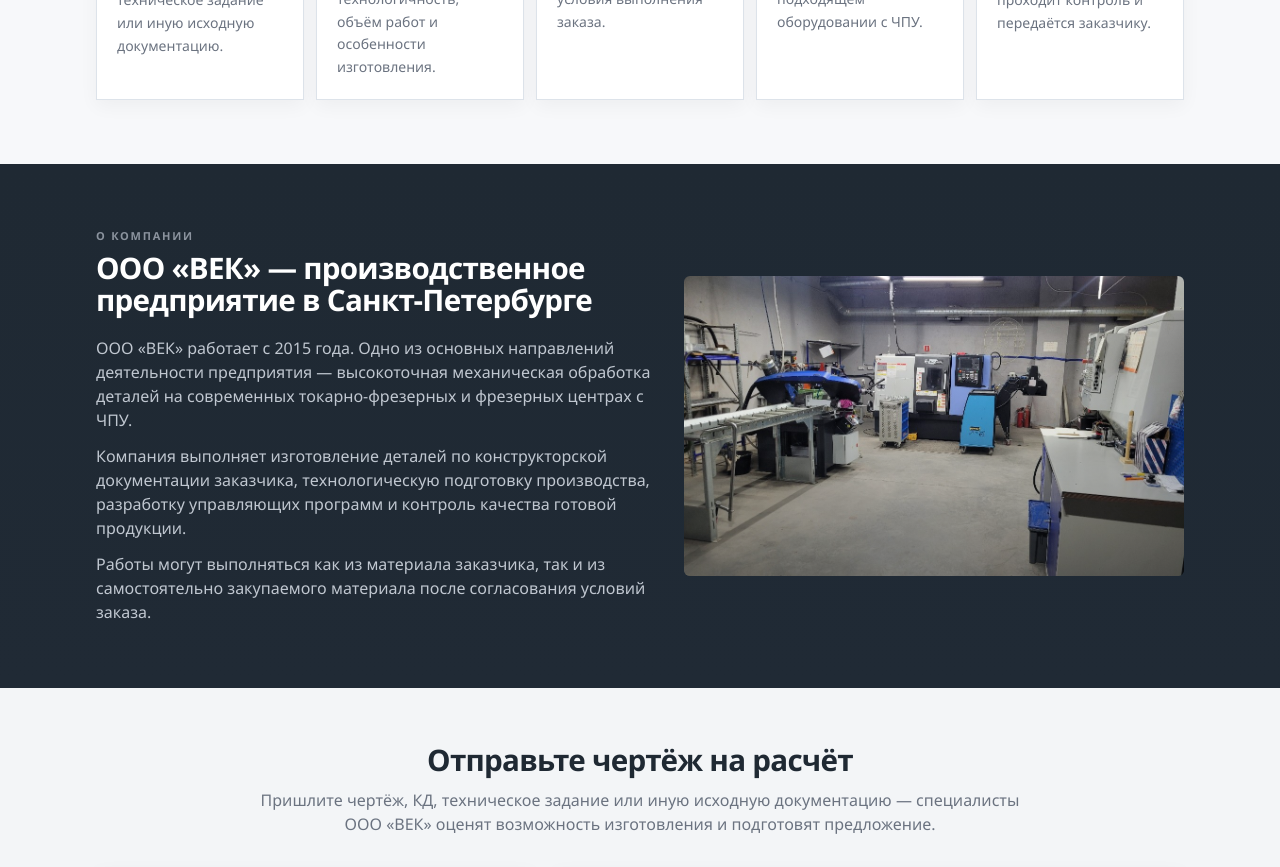
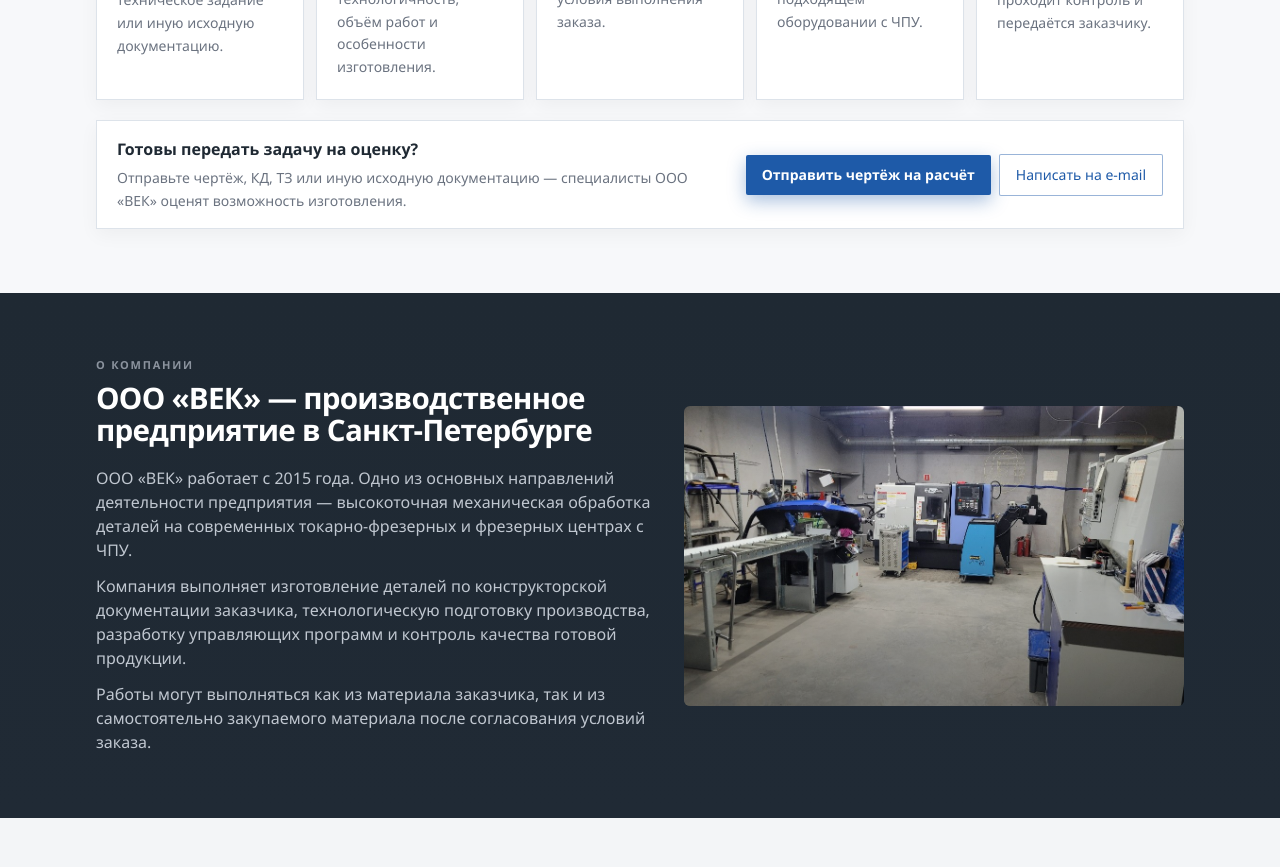
Before and after one commit to rudakovanailya-commits/vek-site, a React (Vite) app: page / in a window 1280 px wide. Shown: the part 5280-6147 px from the top of the page. Built offline with nearby package versions, Linux system fonts and the light colour scheme.

Commit message:
Add CTA to order process section

```diff
--- a/src/App.jsx
+++ b/src/App.jsx
@@ -648,6 +648,31 @@
             </li>
           ))}
         </ol>
+        <div className="mt-5 flex flex-col gap-4 border border-steel-200 bg-white p-4 shadow-card lg:flex-row lg:items-center lg:justify-between lg:gap-8 lg:px-5 lg:py-4">
+          <div className="min-w-0 lg:max-w-xl">
+            <p className="text-base font-semibold text-graphite-900">
+              Готовы передать задачу на оценку?
+            </p>
+            <p className="mt-1.5 text-sm leading-relaxed text-steel-500">
+              Отправьте чертёж, КД, ТЗ или иную исходную документацию — специалисты
+              ООО «ВЕК» оценят возможность изготовления.
+            </p>
+          </div>
+          <div className="flex shrink-0 flex-col gap-2 sm:flex-row sm:items-center">
+            <a
+              href="#request"
+              className="btn-primary inline-flex items-center justify-center rounded-sm bg-accent px-4 py-2.5 text-sm font-semibold text-white hover:bg-accent-hover"
+            >
+              Отправить чертёж на расчёт
+            </a>
+            <a
+              href={`mailto:${MAILTO}?subject=${encodeURIComponent(MAIL_SUBJECT)}`}
+              className="inline-flex items-center justify-center rounded-sm border border-accent/45 bg-white px-4 py-2.5 text-sm font-medium text-accent transition-colors hover:border-accent hover:bg-accent/5"
+            >
+              Написать на e-mail
+            </a>
+          </div>
+        </div>
       </Container>
     </section>
   )
```
